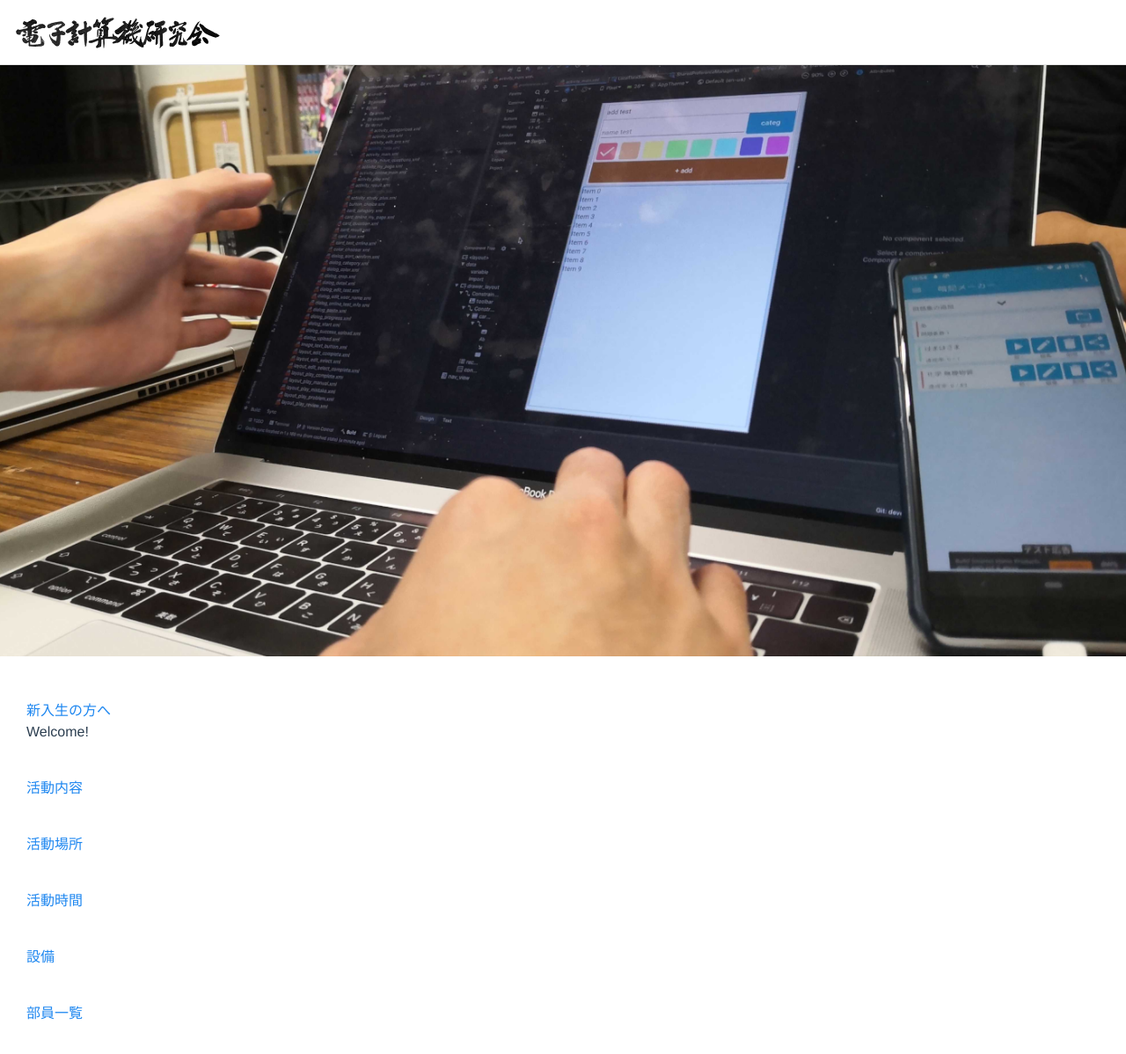
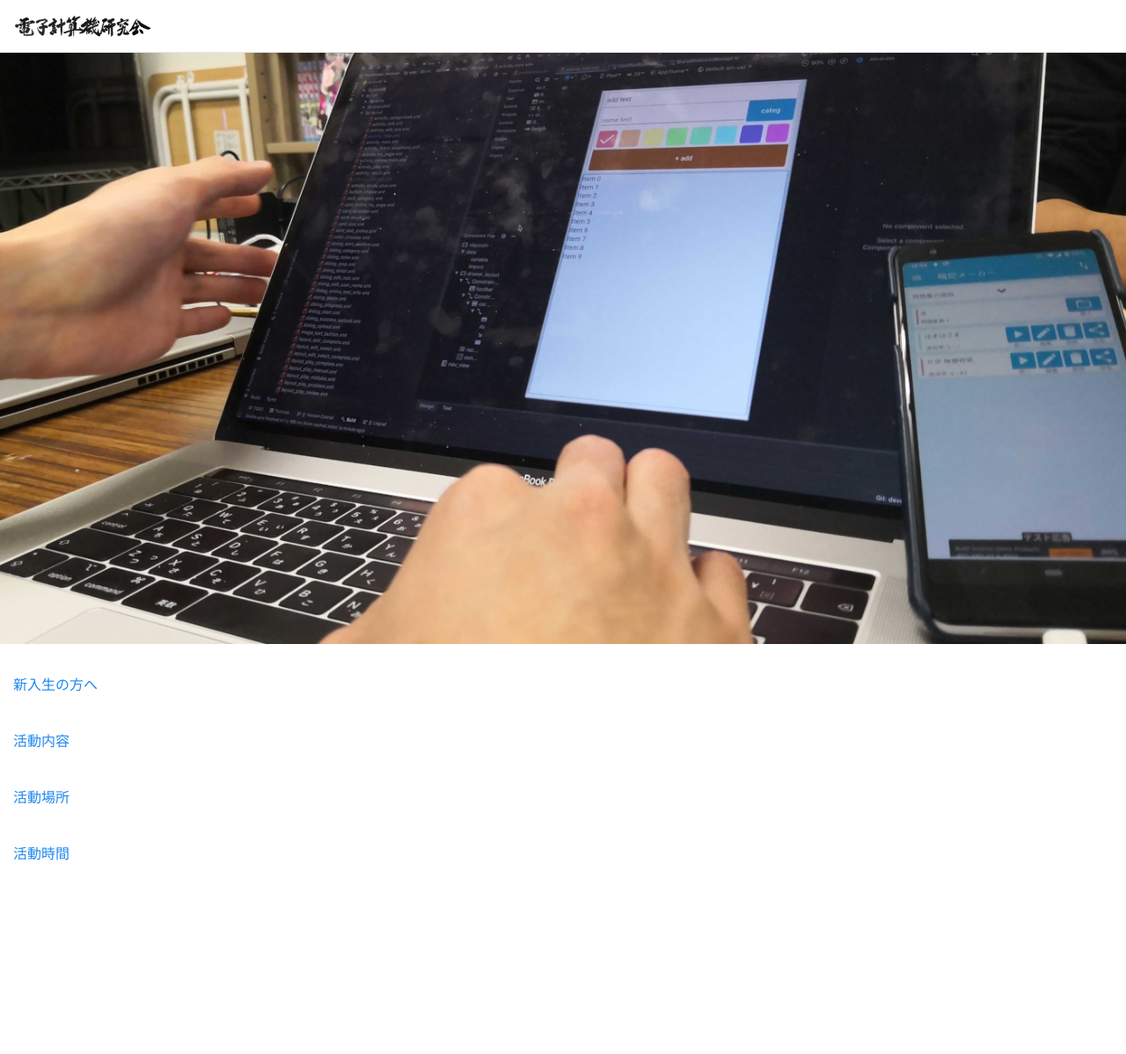
Before and after one commit to oucrc-org/web, a Vue app: page / in a window 1280 px wide. Shown: the top 1198 px of the page at 88% size. After the commit the page ends 1018 px from the top, so only its background shows below. Built offline with nearby package versions, Linux system fonts and the light colour scheme.

Commit message:
活動場所、活動時間を追加

```diff
--- a/src/components/Contents.vue
+++ b/src/components/Contents.vue
@@ -1,14 +1,55 @@
 <template>
-    <ul uk-accordion="multiple:true" class="uk-list uk-padding-small">
-        <li v-bind:class="(index === 0) ? 'uk-padding-small uk-open' : 'uk-padding-small'" v-for="(content,index) in contents" v-bind:key="index" >
-            <a class="uk-accordion-title" href="#">{{content.title}}</a>
-            <div class="uk-accordion-content">{{content.description}}</div>
+    <ul uk-accordion="multiple:true" class="uk-list">
+        <li class="uk-padding-small">
+            <a class="uk-accordion-title" href="#">新入生の方へ</a>
+            <div class="uk-accordion-content">
+                <div>4月中は新入生向けのイベントを開催するので、興味のある方はぜひ遊びに来てください！</div>
+                <ul class="uk-list uk-margin uk-margin-bottom">
+                    <li>4/2 10:00~ イベント1</li>
+                    <li>4/3 11:00~ イベント2</li>
+                    <li>4/6 10:00~ イベント3</li>
+                </ul>
+                <div>上記イベント以外の日でも部員はいるので、気軽に部室見学にお越しください！</div>
+            </div>
+        </li>
+        <li class="uk-padding-small">
+            <a class="uk-accordion-title" href="#">活動内容</a>
+            <div class="uk-accordion-content">
+                <div>このサークルでは主に、「PC等を使ったものづくり」を行っています。具体的には、以下のようなものが該当します。</div>
+                <ul class="uk-list uk-margin uk-margin-bottom">
+                    <li>スマートフォンアプリの開発</li>
+                    <li>3Dプリンターを用いた造形</li>
+                    <li>Webサイトの作成</li>
+                    <li>Unityを用いたゲーム作成</li>
+                    <li>画像、動画編集</li>
+                    <li>電子工作...etc.</li>
+                    <li></li>
+                </ul>
+                <div>作った作品を学祭で展示したり、コミケで頒布することもあります。</div>
+            </div>
+        </li>
+        <li class="uk-padding-small">
+            <a class="uk-accordion-title" href="#">活動場所</a>
+            <div class="uk-accordion-content">
+                <div>クラブ棟2階の一番奥、209号室にある部室で活動しています。</div>
+                <iframe class="uk-margin"
+                        src="https://www.google.com/maps/embed?pb=!1m18!1m12!1m3!1d820.1952432106496!2d133.92409102924532!3d34.68547700155222!2m3!1f0!2f0!3f0!3m2!1i1024!2i768!4f13.1!3m3!1m2!1s0x3554066d34a8412f%3A0x59f13aab8699ff49!2z44CSNzAwLTAwODIg5bKh5bGx55yM5bKh5bGx5biC5YyX5Yy65rSl5bO25Lit77yS5LiB55uu77yRIOagoeWPi-S8muaWh-WMluezu-OCr-ODqeODluajnw!5e0!3m2!1sja!2sjp!4v1581914629379!5m2!1sja!2sjp"
+                        width="100%" height="300" style="border:0;" allowfullscreen=""></iframe>
+            </div>
+        </li>
+        <li class="uk-padding-small">
+            <a class="uk-accordion-title" href="#">活動時間</a>
+            <div class="uk-accordion-content">
+                <div>毎週水曜日の15時に定期的な連絡のための部会を行っています。それ以外は特に決まったスケジュールもなく、空きコマや放課後などのあいた時間に気ままにやってきて活動をしています。</div>
+            </div>
         </li>
     </ul>
 </template>
 
 <script>
+
     export default {
+        components: {},
         name: "Contents.vue",
         data() {
             return {
--- a/src/components/Header.vue
+++ b/src/components/Header.vue
@@ -1,6 +1,6 @@
 <template>
     <header class="uk-sticky uk-padding-small uk-heading-divider">
-            <img width="240" height="43" src="../assets/logo.png" alt="サークルのロゴ画像" >
+            <img width="160" height="28" src="../assets/logo.png" alt="サークルのロゴ画像" >
     </header>
 </template>
 
```
Also changed, not shown: src/components/NormalContent.vue (added, +17 -0 lines).
